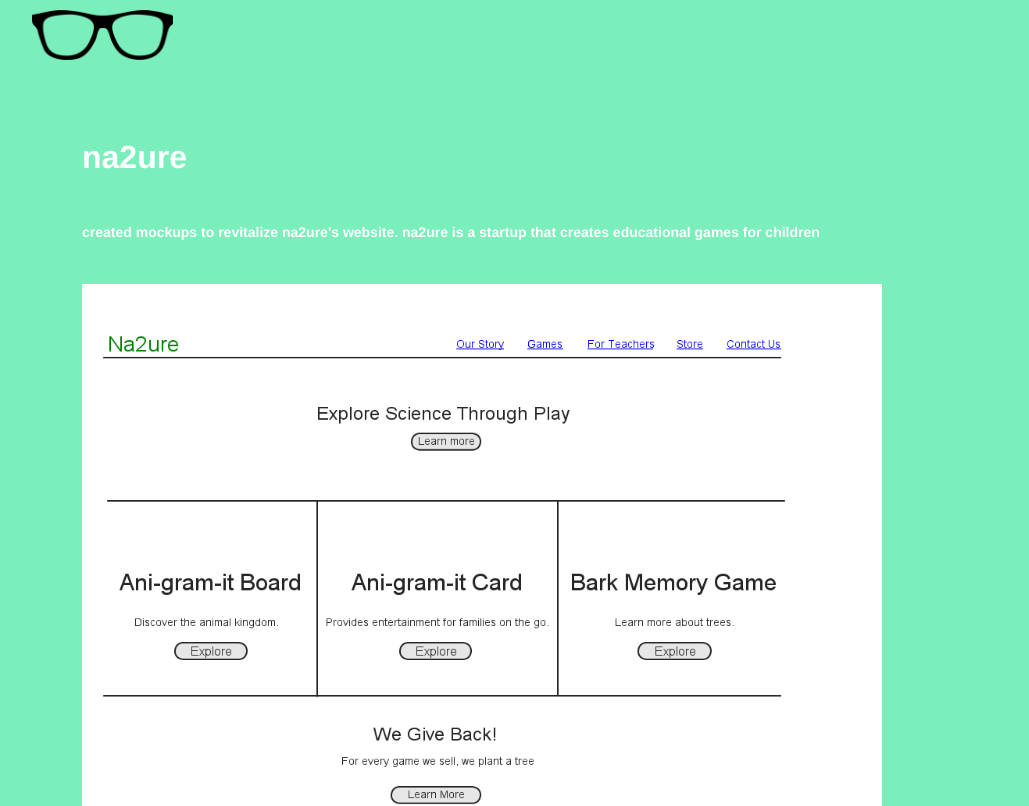
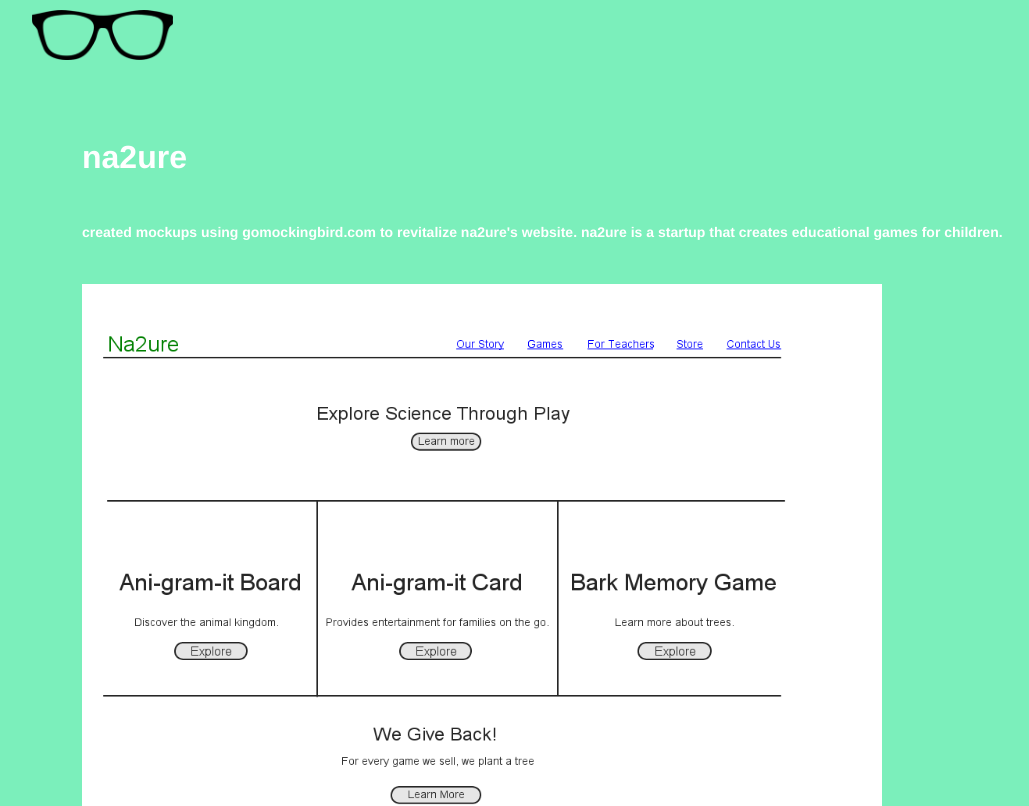
Before and after one commit to karuna24s/karuna24s.github.io, a plain HTML site: page na2ure.html in a window 1280 px wide. Shown: the top 806 px of the page, without its empty margins (32-1061 px from the left). Drawn offline with Linux system fonts and the light colour scheme.

Commit message:
Updated description of Na2ure project.

```diff
--- a/na2ure.html
+++ b/na2ure.html
@@ -15,7 +15,7 @@
     </a>
       <div class="na2ure">
         <h6>na2ure</h6>
-        <p>created mockups to revitalize na2ure's website. na2ure is a startup that creates educational games for children</p>
+        <p>created mockups using gomockingbird.com to revitalize na2ure's website. na2ure is a startup that creates educational games for children.</p>
         <div class="mockup">
           <img src="images/home.png" alt="home" width="800" height="800;"/>
           <img src="images/about.png" alt="about" width="800" height="800;"/>
```
